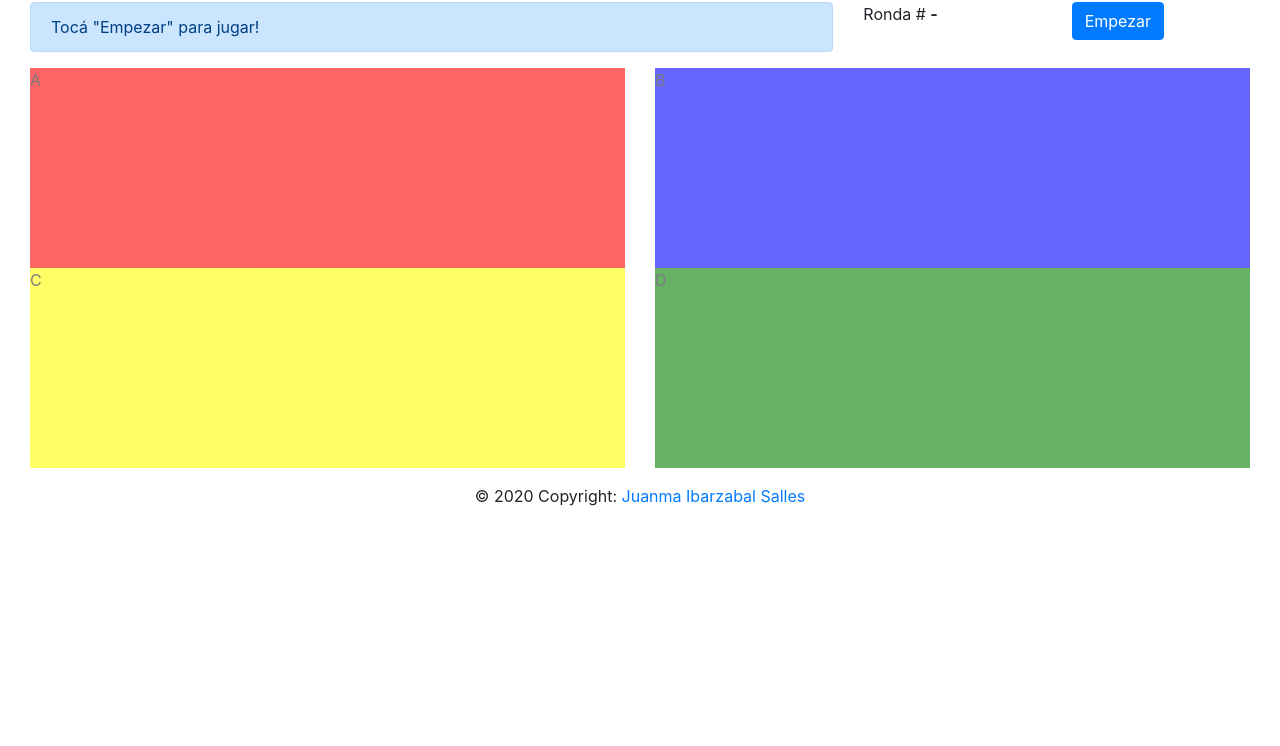
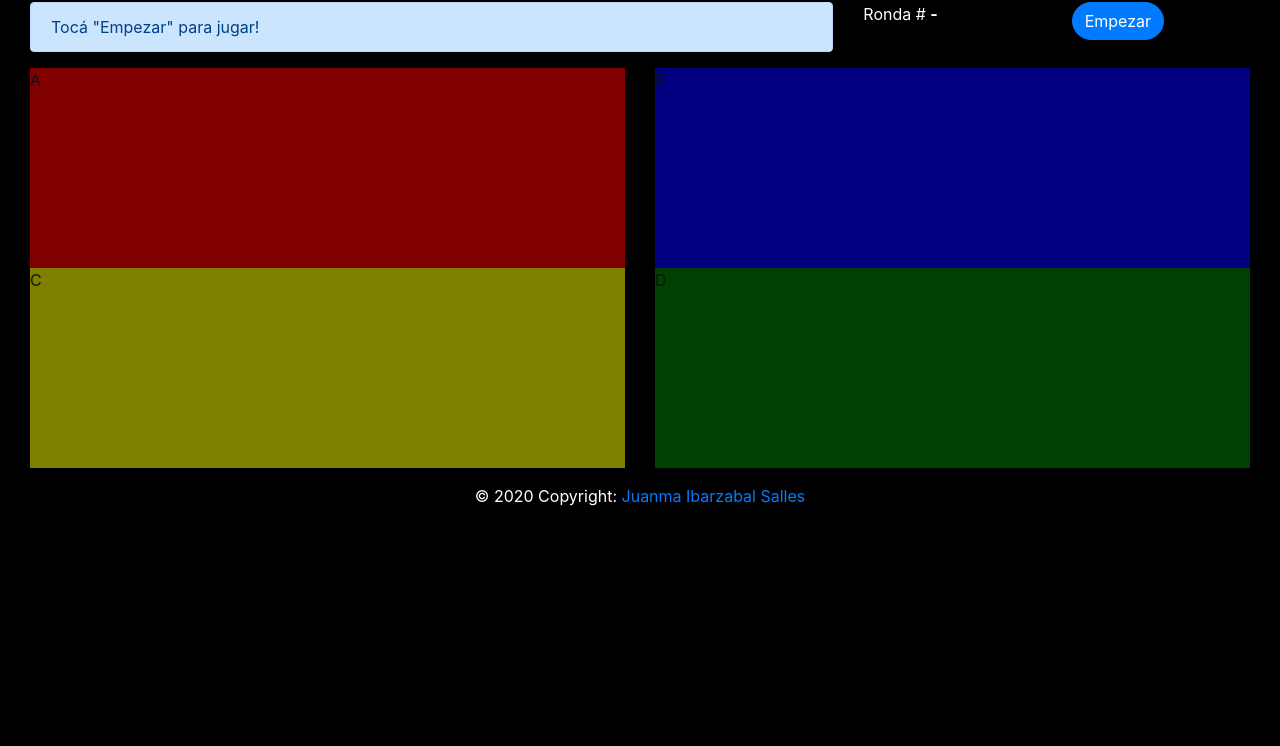
Before and after one commit to ibarzabal-jm/SimonDice, a website: page index.html in a window 1280 px wide. Shown: the part 54-800 px from the top of the page. Drawn offline with nearby package versions, Linux system fonts and the light colour scheme.

Commit message:
Update style.css

```diff
--- a/styles/style.css
+++ b/styles/style.css
@@ -1,16 +1,25 @@
 body{
+	background: black;
+}
 
+h1, p{
+	color: white;
+}
+
+footer{
+	color: white;
 }
 
 
-#btn-jugar{
-	border-radius:20px;
+
+.empezar{
+	border-radius: 20px;
 	text-transform: capitalize;
 }
 
 .cuadro{
 	height: 200px;
-	opacity: 0.6;
+	opacity: 0.5;
 	transition: 500ms;
 
 }
```
